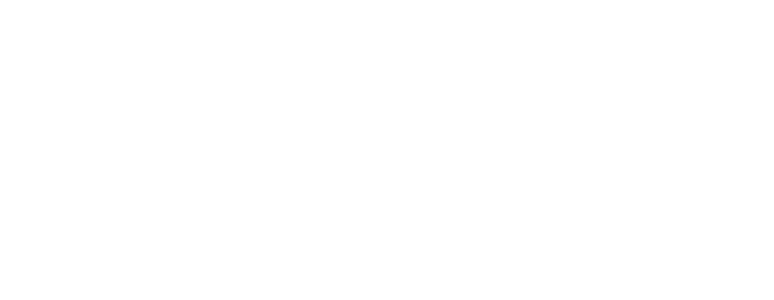
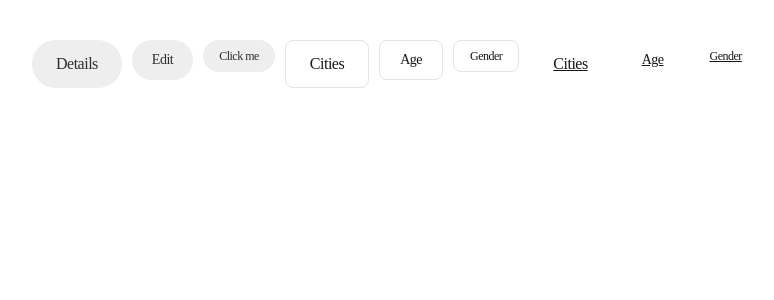
Before and after one commit to dayagawi/onboarding_final_exercise, a React (Vite) app: page / in a window 1280 px wide. Shown: the top 300 px of the page, without its empty margins (8-782 px from the left). Built offline with nearby package versions, Linux system fonts and the light colour scheme.

Commit message:
Button: Import variables.css, add to App.tsx
Import variables.css in Button.css, and add button examples to App.tsx

```diff
--- a/src/App.tsx
+++ b/src/App.tsx
@@ -1,10 +1,42 @@
 // import { useState } from 'react'
 import './App.css'
+import Button from './components/Button'
 
 function App() {
 
   return (
     <>
+    <div style={{ display: 'flex', gap: '10px' }}>
+      <Button variant="neutral" size="lg" onClick={() => {console.log('Button clicked')}}>
+        Details
+      </Button>
+      <Button variant="neutral" size="md" onClick={() => {console.log('Button clicked')}}>
+        Edit
+      </Button>
+      <Button variant="neutral" size="sm" onClick={() => {console.log('Button clicked')}}>
+        Click me
+      </Button>
+
+      <Button variant="filter" size="lg" onClick={() => {console.log('Button clicked')}}>
+        Cities
+      </Button>
+      <Button variant="filter" size="md" onClick={() => {console.log('Button clicked')}}>
+        Age
+      </Button>
+      <Button variant="filter" size="sm" onClick={() => {console.log('Button clicked')}}>
+        Gender
+      </Button>
+
+      <Button variant="only-text" size="lg" onClick={() => {console.log('Button clicked')}}>
+        Cities
+      </Button>
+      <Button variant="only-text" size="md" onClick={() => {console.log('Button clicked')}}>
+        Age
+      </Button>
+      <Button variant="only-text" size="sm" onClick={() => {console.log('Button clicked')}}>
+        Gender
+      </Button>
+    </div>
     </>
   )
 }
--- a/src/components/Button.css
+++ b/src/components/Button.css
@@ -1,3 +1,5 @@
+@import '../styles/variables.css';
+
 .details-button {
     display: flex;
     height: 40px;
```
